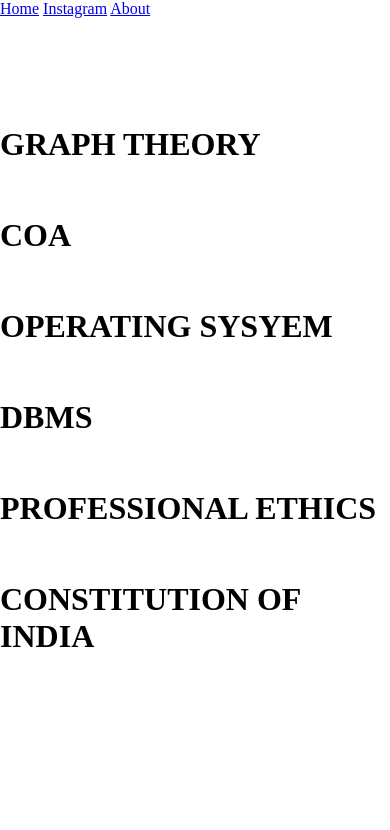
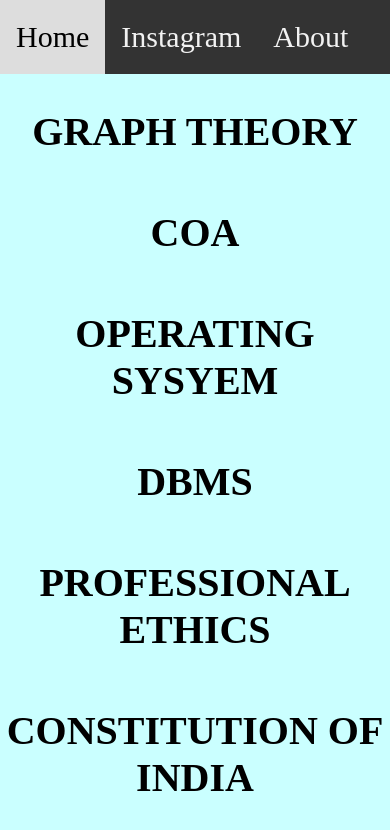
Before and after one commit to gokxzkrish/aghorazcsa.github.io, a plain HTML site: page second.html in a window 390 px wide. Drawn offline with Linux system fonts and the light colour scheme.

Commit message:
style added
;kdvmvd

```diff
--- a/styles.css
+++ b/styles.css
@@ -36,4 +36,68 @@
     background-color: rgb(255, 204, 0);
     cursor: pointer;
 }
+ #secondmainbody
+{
+    background-color: rgb(202, 255, 255);
 }
+.navbar {
+    overflow: hidden;
+    background-color: #333;
+    position: fixed;
+    top: 0;
+    width: 400px;
+  }
+
+  .navbar a {
+    float: left;
+    display: block;
+    color: #f2f2f2;
+    text-align: center;
+    padding: 20px 16px;
+    text-decoration: none;
+    font-size: 30px;
+  }
+
+  .navbar a:hover {
+    background: #ddd;
+    color: black;
+  }
+
+  .main {
+    padding: 30px;
+    margin-top: 30px;
+    height: 1500px;
+  }
+  #gt
+  {
+    text-align: center;
+    font-size: 40px;
+  }
+  #coa
+  {
+    text-align: center;
+    font-size: 40px;
+  }
+  #os
+  {
+    text-align: center;
+    font-size: 40px;
+  }
+  #dbms
+  {
+    text-align: center;
+    font-size: 40px;
+  }
+  #pe
+  {
+    text-align: center;
+    font-size: 40px;
+
+  }
+  #coi
+  {
+    text-align: center;
+    font-size: 40px;
+
+  }
+}
```
